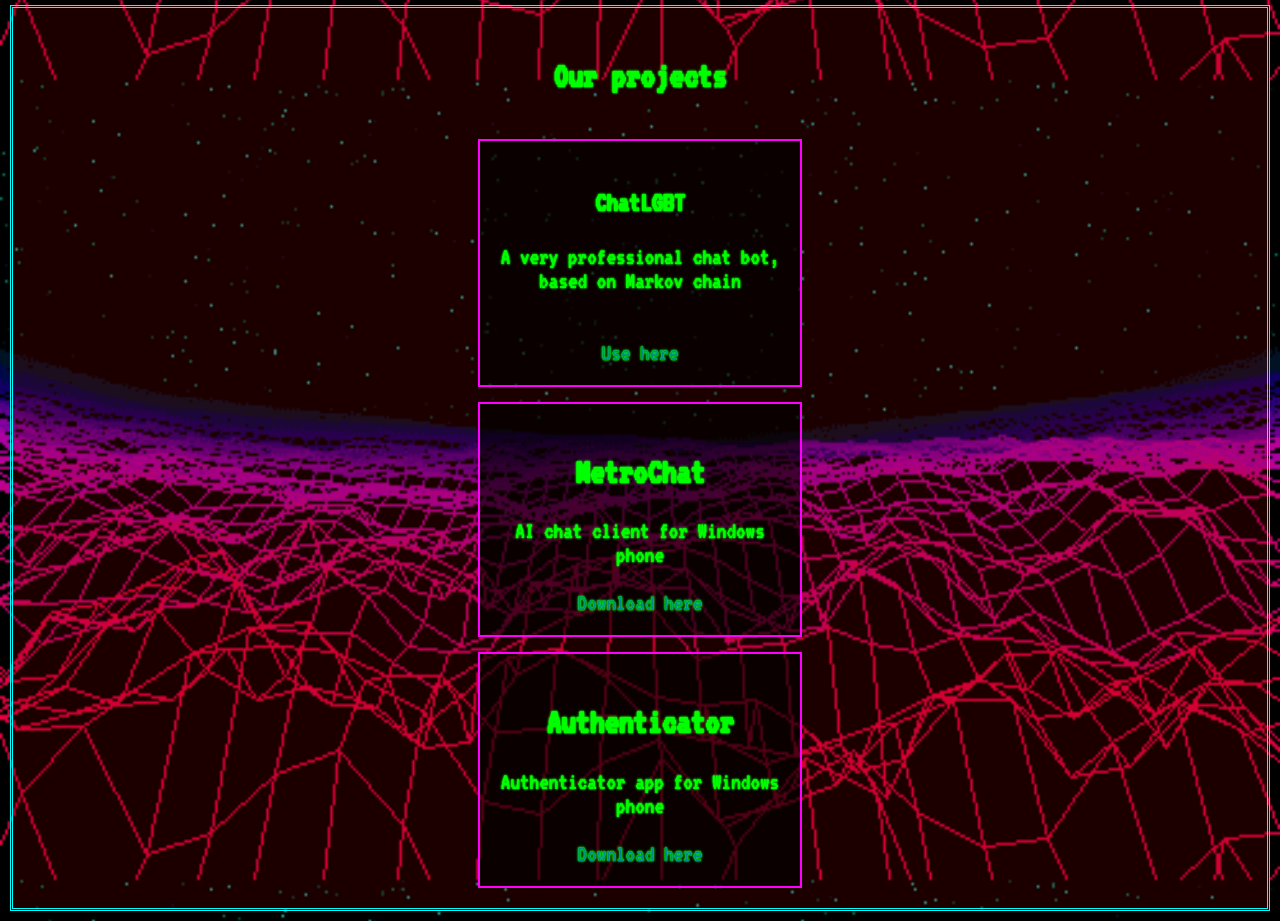
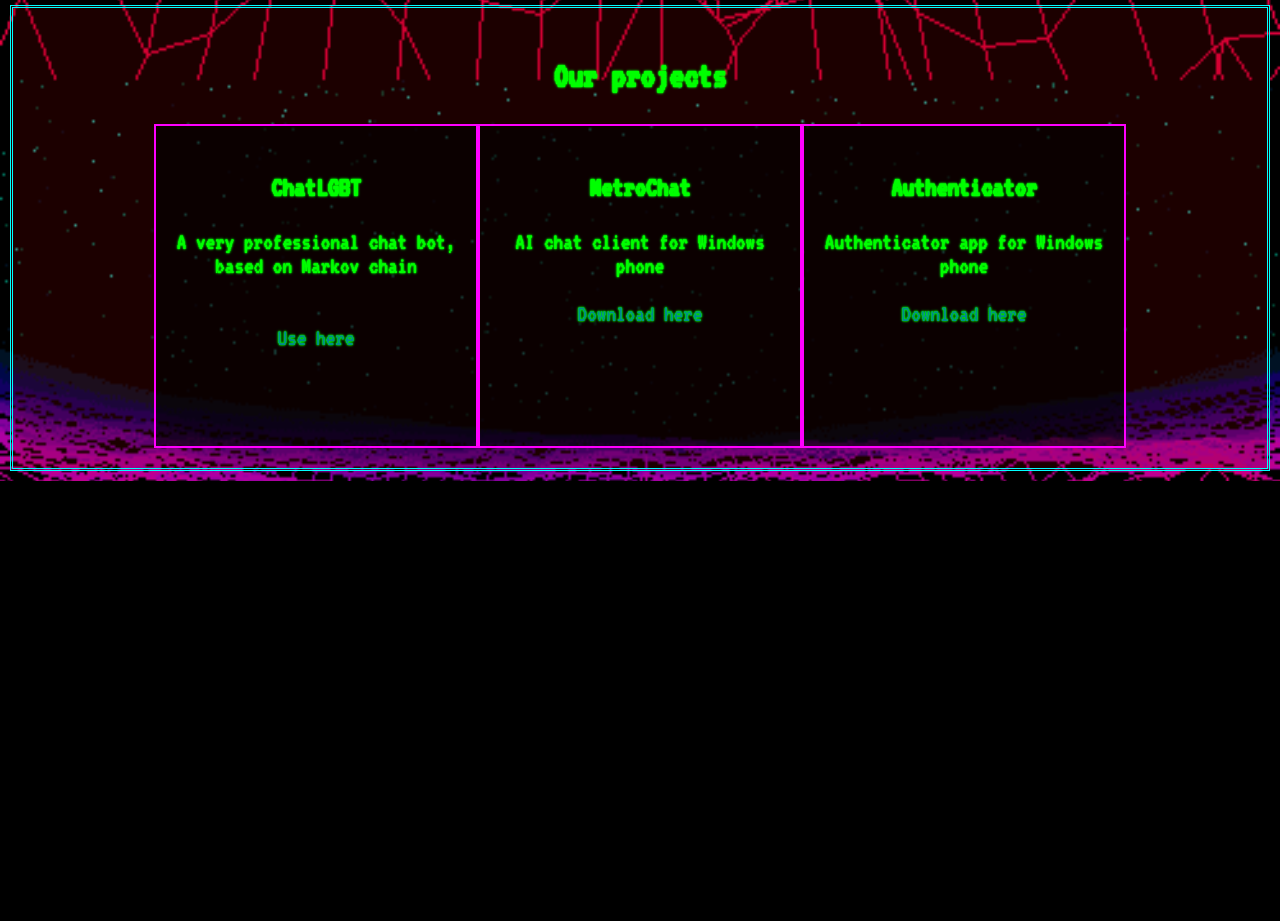
Before and after one commit to sushiware-online/sushiware.online, a plain HTML site: page index.html in a window 1280 px wide. Shown: the part 720-1641 px from the top of the page. After the commit the page ends 1201 px from the top, so only its background shows below. Drawn offline with Linux system fonts and the light colour scheme.

Commit message:
Fixed viewing of projects + inconsistencies

```diff
--- a/index.html
+++ b/index.html
@@ -37,21 +37,23 @@
         </div>
         <div class="bottom-div">
             <h2>Our projects</h2>
+            <div class="projects">
                 <div class="project">
                     <h3>ChatLGBT</h3>
                     <p>A very professional chat bot, based on Markov chain</p><br>
                     <a href="https://chatlgbt.sushiware.online">Use here</a>
                 </div>
                 <div class="project">
-                <h2>MetroChat</h2>
+                    <h3>MetroChat</h3>
                     <p>AI chat client for Windows phone</p>
                     <a href="https://store.live.net.co/app/234">Download here</a>
                 </div>
                 <div class="project">
-                <h2>Authenticator</h2>
+                    <h3>Authenticator</h3>
                     <p>Authenticator app for Windows phone</p>
                     <a href="https://store.live.net.co/app/248">Download here</a>
                 </div>
             </div>
+        </div>
     </body>
 </html>
--- a/styles/index.css
+++ b/styles/index.css
@@ -58,14 +58,18 @@ body {
     padding: 20px;
     margin: 10px;
     border: 3px double cyan;
-
-    display: flex;
-    flex-direction: column;
-    align-items: center;
     justify-content: center;
     text-align: center;
+    gap: 15px;
+}
 
-    gap: 15px;
+.projects {
+    display: flex;
+    flex-direction: row;
+    flex-wrap: wrap;
+    align-items: flex-start;
+    justify-content: center;
+    text-align: center;
 }
 
 .h2-icon {
@@ -82,6 +86,7 @@ body {
     font-family: 'VT323';
     padding: 20px;
     width: 280px;
+    height: 280px;
     text-align: center;
     transition: all 0.3s ease-in-out;
     cursor: pointer;
```
Lines whose indentation alone changed are shown as unchanged.
